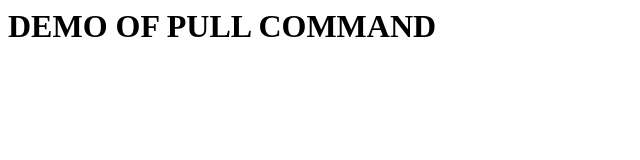
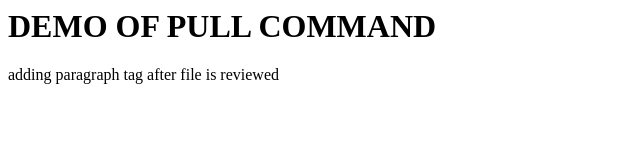
Before and after one commit to Varshitha713/Sshrepodemo, a plain HTML site: page index.html in a window 1280 px wide. Shown: the whole page, without its empty margins (0-640 px from the left). Drawn offline with Linux system fonts and the light colour scheme.

Commit message:
added paragraph tag

```diff
--- a/index.html
+++ b/index.html
@@ -5,5 +5,6 @@
 	 <body>
 		 <h1>DEMO OF PULL COMMAND</h1>
 		 <!--add a paragraph tag here-->
+		 <p>adding paragraph tag after file is reviewed</p>
 	 </body>
  </html>
```
